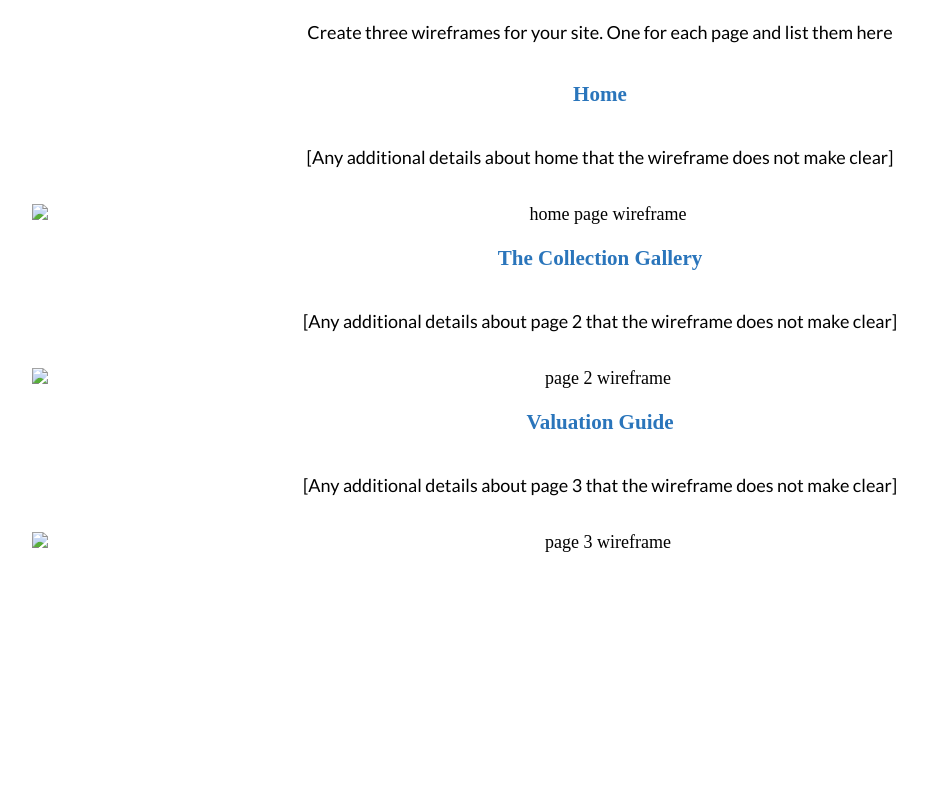
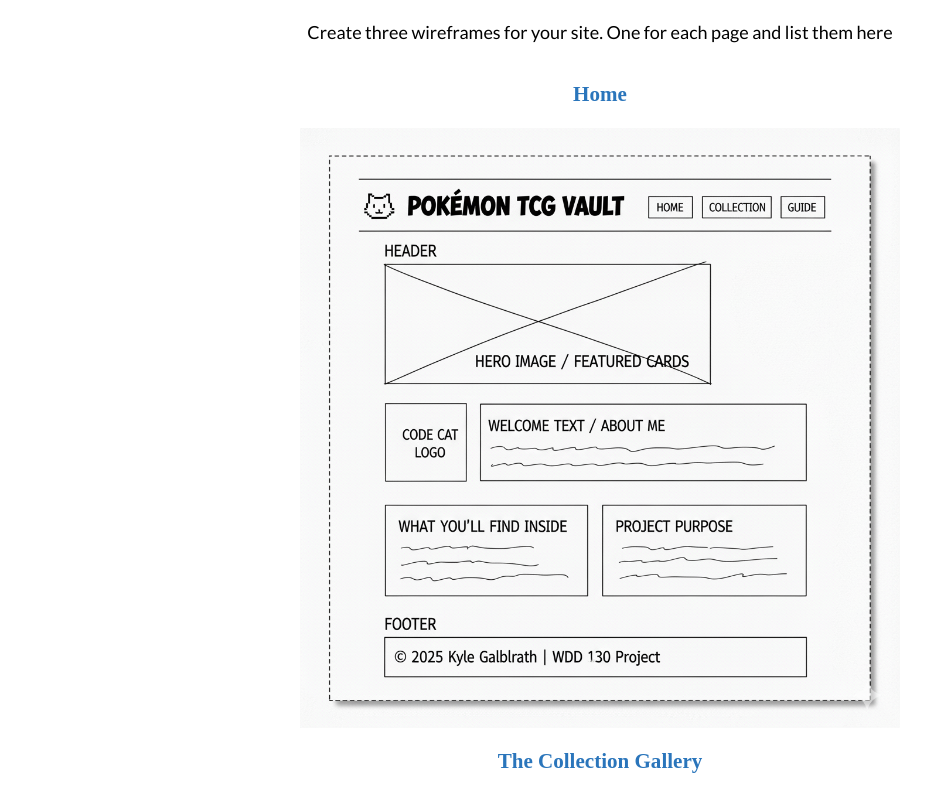
Before and after one commit to lulusthrall/wdd130, a plain HTML site: page personalsite/site-plan.html in a window 1280 px wide. Shown: the part 7734-8526 px from the top of the page, without its empty margins (40-967 px from the left). Before the commit the page ends 8359 px from the top, so only its background shows below. Drawn offline with Linux system fonts and the light colour scheme; a web font is replaced by a local one.

Commit message:
wireframes have been added for the home page, page 2, and page 3

```diff
--- a/personalsite/site-plan.html
+++ b/personalsite/site-plan.html
@@ -230,22 +230,13 @@
         Create three wireframes for your site. One for each page and list them here</p>
 
       <h3>Home</h3>
-      <p>
-        [Any additional details about home that the wireframe does not make clear]
-      </p>
-      <img src="#" alt="home page wireframe">
+      <img src="images/wireframe_home.png" alt="home page wireframe" style="width: 600px">
 
       <h3>The Collection Gallery</h3>
-      <p>
-        [Any additional details about page 2 that the wireframe does not make clear]
-      </p>
-      <img src="#" alt="page 2 wireframe">
+      <img src="images/wireframe_page2.png" alt="collection gallery wireframe" style="width: 600px">
 
       <h3>Valuation Guide</h3>
-      <p>
-        [Any additional details about page 3 that the wireframe does not make clear]
-      </p>
-      <img src="#" alt="page 3 wireframe">
+      <img src="images/wireframe_valuation.png" alt="valuation guide wireframe" style="width: 600px">
     </main>
   </body>
 
--- a/wwr/styles/site-plan-rafting.css
+++ b/wwr/styles/site-plan-rafting.css
@@ -9,6 +9,7 @@
   --secondary-color: #E0E3E8 ;
   --accent1-color: #E68A4E;
   --accent2-color: #87B3B0;
+
 
   /* change the values below to your chosen font(s) */
   --heading-font: "DM Serif Text";
```
Also changed, not shown: personalsite/images/wireframe_home.png (added), personalsite/images/wireframe_page2.png (added), personalsite/images/wireframe_valuation.png (added).
